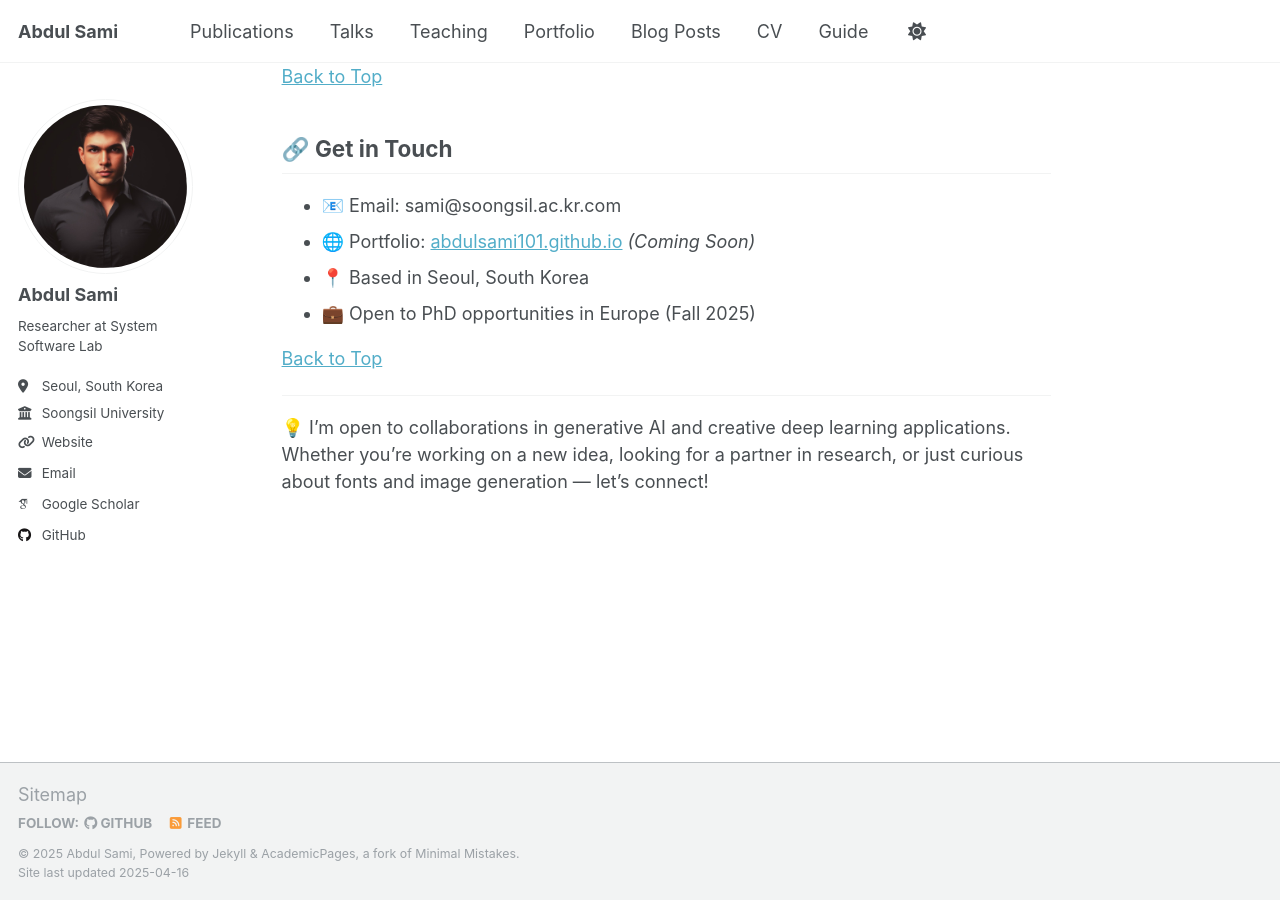
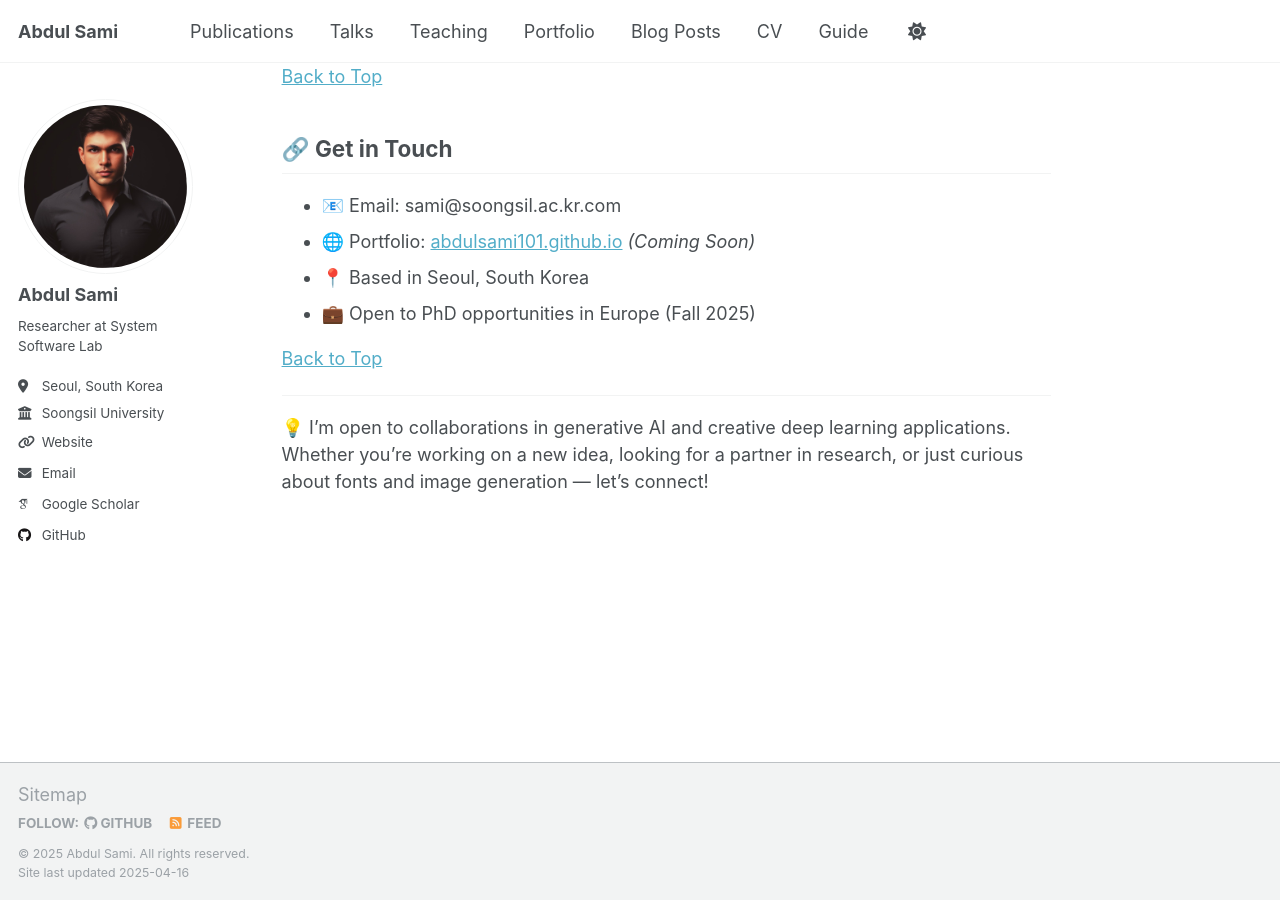
Before and after one commit to abdulsami101/abdulsami.github.io, a Jekyll site: the page built from _pages/about.md, in a window 1280 px wide and 900 px high, scrolled down 2266 px. Built offline with Jekyll 4.4.1, drawn with Linux system fonts in a browser that asks for light colours; some web fonts are replaced.

Commit message:
Update footer.html

```diff
--- a/_includes/footer.html
+++ b/_includes/footer.html
@@ -20,6 +20,6 @@
 {% endif %}
 
 <div class="page__footer-copyright">
-  &copy; {{ site.time | date: '%Y' }} {{ site.name | default: site.title }}, {{ site.data.ui-text[site.locale].powered_by | default: "Powered by" }} <a href="http://jekyllrb.com" rel="nofollow">Jekyll</a> &amp; <a href="https://github.com/academicpages/academicpages.github.io">AcademicPages</a>, a fork of <a href="https://mademistakes.com/work/minimal-mistakes-jekyll-theme/" rel="nofollow">Minimal Mistakes</a>.<br />
+  &copy; {{ site.time | date: '%Y' }} {{ site.name | default: site.title }}. All rights reserved.<br />
   Site last updated {{ "now" | date: '%Y-%m-%d' %}}
 </div>
```
